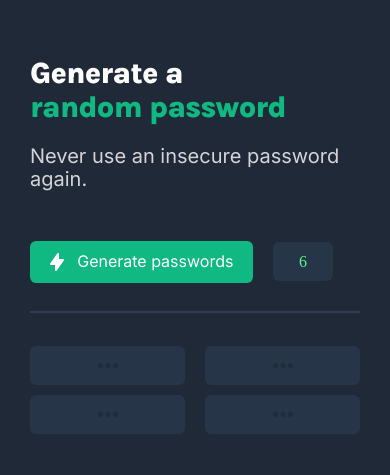
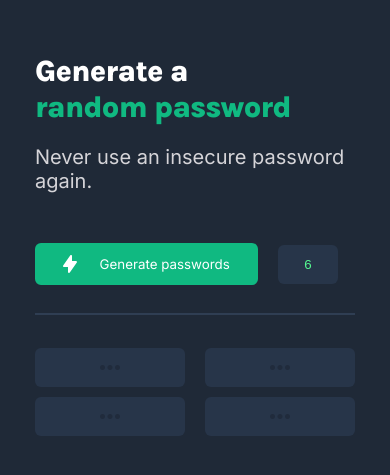
Before and after one commit to santihoyos15/password_generator, a website: page index.html in a window 390 px wide. Shown: the part 185-660 px from the top of the page. Drawn offline with nearby package versions, Linux system fonts and the light colour scheme.

Commit message:
Responsiveness implemented.

```diff
--- a/index.css
+++ b/index.css
@@ -139,4 +139,10 @@ hr {
 .password:active {
     background-color: var(--green);
     color: var(--white);
+    }
+
+@media only screen and (max-width: 600px) {
+    main {
+        width: 80%;
+    }
 }
--- a/index.html
+++ b/index.html
@@ -1,9 +1,11 @@
 <html>
-    <head><link rel="stylesheet" href="https://cdnjs.cloudflare.com/ajax/libs/normalize/8.0.1/normalize.css">
+    <head>
+        <title>Password generator</title>
         <link rel="stylesheet" href="./index.css">
         <link rel="preconnect" href="https://fonts.googleapis.com">
         <link rel="preconnect" href="https://fonts.gstatic.com" crossorigin>
         <link href="https://fonts.googleapis.com/css2?family=Inter:wght@400;500&family=Karla:wght@800&display=swap" rel="stylesheet">
+        <meta name="viewport" content="width=device-width,initial-scale=1.0">
     </head>
     <body>
         <main>
```
